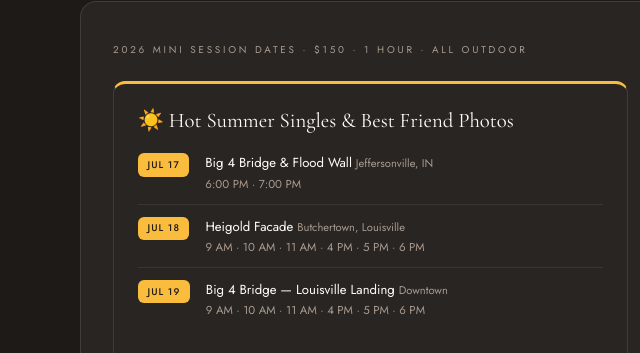
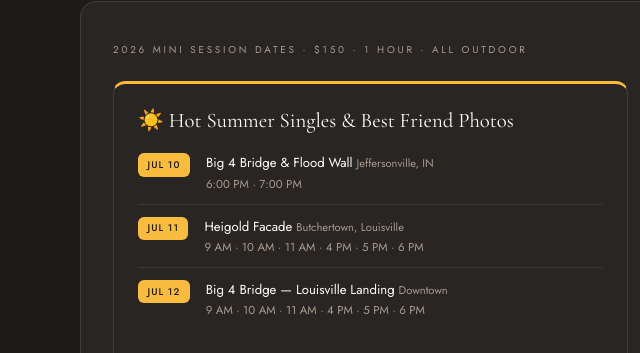
Before and after one commit to EllinorSmith/Smith-Light-Co., a plain HTML site: page index.html in a window 1280 px wide. Shown: the part 2746-3099 px from the top of the page, 0-640 px from the left. Drawn offline with nearby package versions, Linux system fonts and the light colour scheme.

Commit message:
Update July summer session dates to 10, 11, 12

```diff
--- a/index.html
+++ b/index.html
@@ -249,15 +249,15 @@
       <div style="font-family:'Cormorant Garamond',serif; font-size:1.3rem; color:var(--cream); margin-bottom:1.25rem;">☀️ Hot Summer Singles & Best Friend Photos</div>
       <div style="display:flex; flex-direction:column; gap:0.75rem;">
         <div style="display:flex; gap:1rem; align-items:flex-start; padding-bottom:0.75rem; border-bottom:0.5px solid rgba(255,255,255,0.08);">
-          <span style="background:var(--yellow); color:var(--charcoal); font-size:0.6rem; font-weight:500; letter-spacing:0.1em; padding:0.3rem 0.6rem; border-radius:6px; flex-shrink:0;">JUL 17</span>
+          <span style="background:var(--yellow); color:var(--charcoal); font-size:0.6rem; font-weight:500; letter-spacing:0.1em; padding:0.3rem 0.6rem; border-radius:6px; flex-shrink:0;">JUL 10</span>
           <div><div style="font-size:0.82rem; color:var(--cream); margin-bottom:0.2rem;">Big 4 Bridge & Flood Wall <span style="color:var(--muted); font-size:0.7rem;">Jeffersonville, IN</span></div><div style="font-size:0.72rem; color:var(--muted);">6:00 PM · 7:00 PM</div></div>
         </div>
         <div style="display:flex; gap:1rem; align-items:flex-start; padding-bottom:0.75rem; border-bottom:0.5px solid rgba(255,255,255,0.08);">
-          <span style="background:var(--yellow); color:var(--charcoal); font-size:0.6rem; font-weight:500; letter-spacing:0.1em; padding:0.3rem 0.6rem; border-radius:6px; flex-shrink:0;">JUL 18</span>
+          <span style="background:var(--yellow); color:var(--charcoal); font-size:0.6rem; font-weight:500; letter-spacing:0.1em; padding:0.3rem 0.6rem; border-radius:6px; flex-shrink:0;">JUL 11</span>
           <div><div style="font-size:0.82rem; color:var(--cream); margin-bottom:0.2rem;">Heigold Facade <span style="color:var(--muted); font-size:0.7rem;">Butchertown, Louisville</span></div><div style="font-size:0.72rem; color:var(--muted);">9 AM · 10 AM · 11 AM · 4 PM · 5 PM · 6 PM</div></div>
         </div>
         <div style="display:flex; gap:1rem; align-items:flex-start;">
-          <span style="background:var(--yellow); color:var(--charcoal); font-size:0.6rem; font-weight:500; letter-spacing:0.1em; padding:0.3rem 0.6rem; border-radius:6px; flex-shrink:0;">JUL 19</span>
+          <span style="background:var(--yellow); color:var(--charcoal); font-size:0.6rem; font-weight:500; letter-spacing:0.1em; padding:0.3rem 0.6rem; border-radius:6px; flex-shrink:0;">JUL 12</span>
           <div><div style="font-size:0.82rem; color:var(--cream); margin-bottom:0.2rem;">Big 4 Bridge — Louisville Landing <span style="color:var(--muted); font-size:0.7rem;">Downtown</span></div><div style="font-size:0.72rem; color:var(--muted);">9 AM · 10 AM · 11 AM · 4 PM · 5 PM · 6 PM</div></div>
         </div>
       </div>
```
